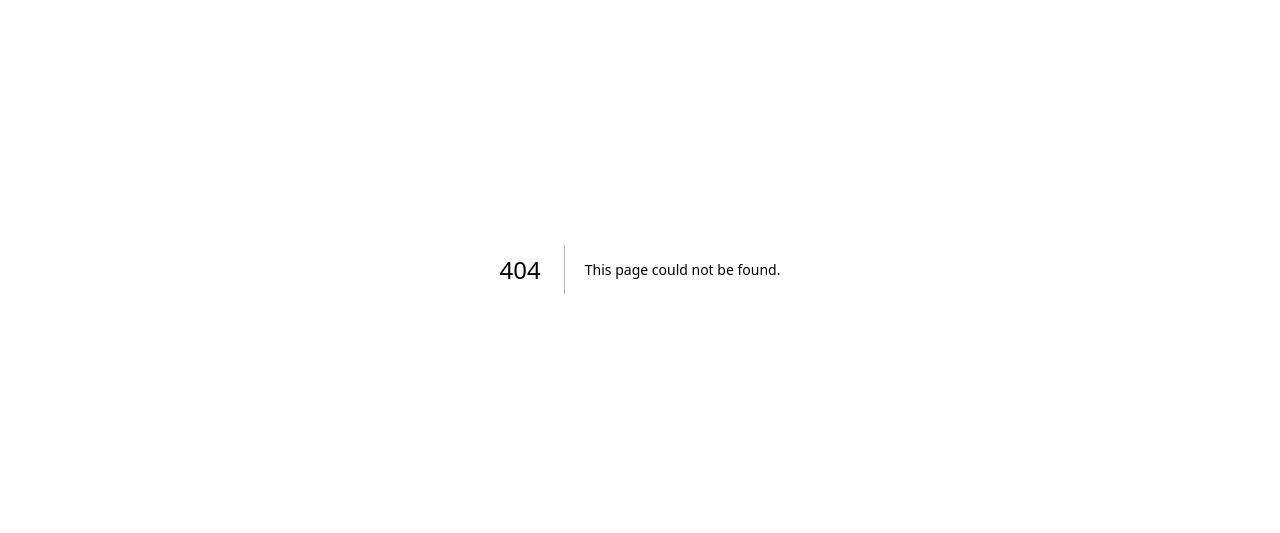
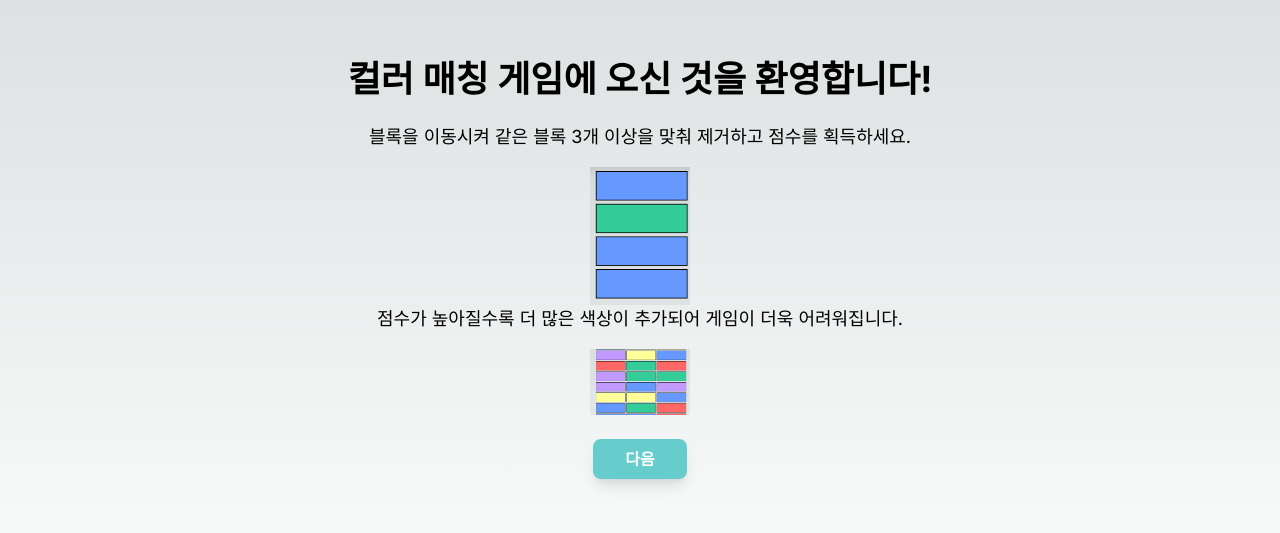
Before and after one commit to thekanon/Color-Box-Cleanup, a Next.js app: page /intro in a window 1280 px wide. Before the commit this address had no page. Shown: the part 131-664 px from the top of the page. Built offline with nearby package versions, Linux system fonts and the light colour scheme.

Commit message:
인트로 추가

```diff
--- /dev/null
+++ b/app/game/page.tsx
@@ -0,0 +1,5 @@
+import Game from "@/app/containers/GameContainer";
+export default function Home() {
+  console.log("Home");
+  return <Game />;
+}
--- /dev/null
+++ b/app/intro/page.tsx
@@ -0,0 +1,86 @@
+"use client";
+import React, { useState } from "react";
+import Link from "next/link";
+import Image from "next/image";
+
+const Intro = () => {
+  const [step, setStep] = useState(0);
+
+  const steps = [
+    {
+      title: "컬러 매칭 게임에 오신 것을 환영합니다!",
+      content: (
+        <>
+          <p className="text-lg mb-4">
+            블록을 이동시켜 같은 블록 3개 이상을 맞춰 제거하고 점수를
+            획득하세요.
+          </p>
+          <Image
+            src="/intro/step1-1.png"
+            alt="color matching game"
+            width={100}
+            height={100}
+          />
+          <p className="text-lg mb-4">
+            점수가 높아질수록 더 많은 색상이 추가되어 게임이 더욱 어려워집니다.
+          </p>
+          <Image
+            src="/intro/step1-2.png"
+            alt="color matching game"
+            width={100}
+            height={100}
+          />
+        </>
+      ),
+    },
+    {
+      title: "게임 방법:",
+      content: (
+        <ul className="list-disc list-inside text-left text-lg mb-4">
+          <li>화살표 키, 혹은 블럭을 터치하여 블록을 이동하고 선택합니다.</li>
+          <li>
+            세로로 동일한 색상의 블록 3개 이상을 맞춰 제거하고 점수를
+            획득하세요.
+          </li>
+          <li>점수가 올라가면 새로운 색상의 블록이 추가됩니다.</li>
+          <li>
+            "Add Block" 버튼이나 위쪽 화살표 키를 눌러 새로운 행을 추가하세요.
+          </li>
+          <li>타이머에 주의하세요! 시간이 다 되면 게임이 초기화됩니다.</li>
+        </ul>
+      ),
+    },
+    {
+      title: "게임 시작 준비",
+      content: (
+        <p className="text-lg mb-4">
+          도전할 준비가 되셨나요? 아래 버튼을 클릭하여 게임을 시작하세요!
+        </p>
+      ),
+    },
+  ];
+
+  return (
+    <div className="intro-page h-screen flex flex-col items-center justify-center bg-gray-100 p-4">
+      <h1 className="text-4xl font-bold mb-6">{steps[step].title}</h1>
+      {steps[step].content}
+      <div className="mt-6">
+        {step < steps.length - 1 ? (
+          <button
+            className="bg-teal text-white font-bold py-2 px-8 rounded-lg shadow-lg transform transition-transform hover:scale-105"
+            onClick={() => setStep(step + 1)}>
+            다음
+          </button>
+        ) : (
+          <Link href="/game">
+            <button className="bg-teal text-white font-bold py-2 px-8 rounded-lg shadow-lg transform transition-transform hover:scale-105">
+              게임 시작
+            </button>
+          </Link>
+        )}
+      </div>
+    </div>
+  );
+};
+
+export default Intro;
--- a/app/layout.tsx
+++ b/app/layout.tsx
@@ -1,6 +1,7 @@
 import type { Metadata } from "next";
 import { Inter } from "next/font/google";
 import "./globals.css";
+import Script from "next/script";
 
 const inter = Inter({ subsets: ["latin"] });
 
@@ -15,7 +16,21 @@ export default function RootLayout({
   children: React.ReactNode;
 }>) {
   return (
-    <html lang="en">
+    <html lang="ko">
+      {/*
+      <script>(function (co,de,n,but,t,e,r){!n[co]&&(n[co]=function(){
+(n[co].q=n[co].q||[]).push(arguments);});e=t.createElement(but);
+e.async=true;e.src=de;r=t.getElementsByTagName(but)[0];
+r.parentNode.insertBefore(e, r);
+})("CodenButter", "https://buttr.dev/butter.js", window, "script", document);
+window.CodenButter("boot", { siteId: "uqvvwxsqdk", auto: true });</script>
+
+ */}
+      <Script
+        src="https://buttr.dev/butter.js"
+        strategy="beforeInteractive"
+        async
+      />
       <body className={inter.className}>{children}</body>
     </html>
   );
--- a/app/page.tsx
+++ b/app/page.tsx
@@ -1,5 +1,6 @@
-import Game from "@/app/containers/GameContainer";
+import { redirect } from "next/navigation";
+
 export default function Home() {
-  console.log("Home");
-  return <Game />;
+  redirect("/intro");
+  return null;
 }
```
Also changed, not shown: public/intro/step1-1.png (added), public/intro/step1-2.png (added).
